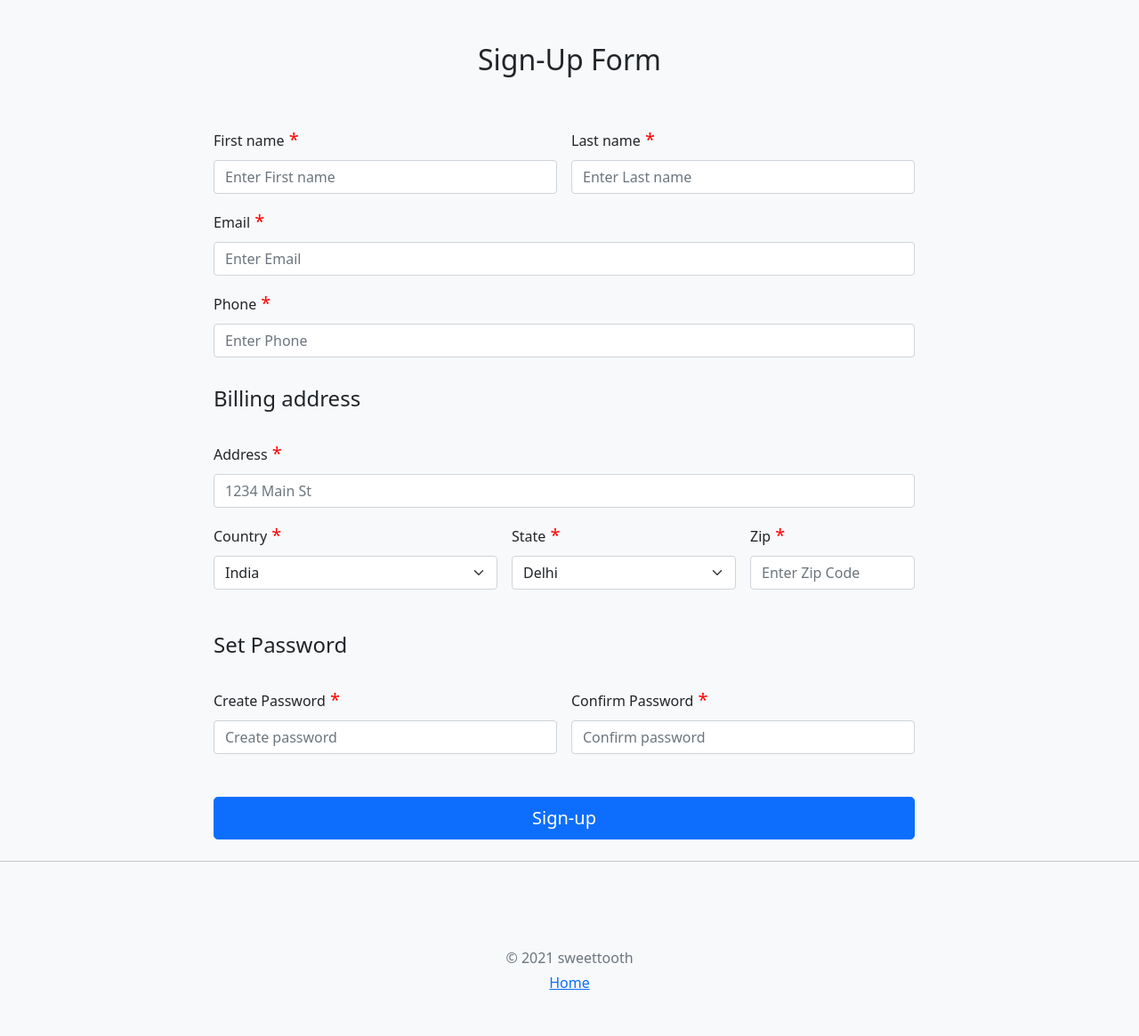
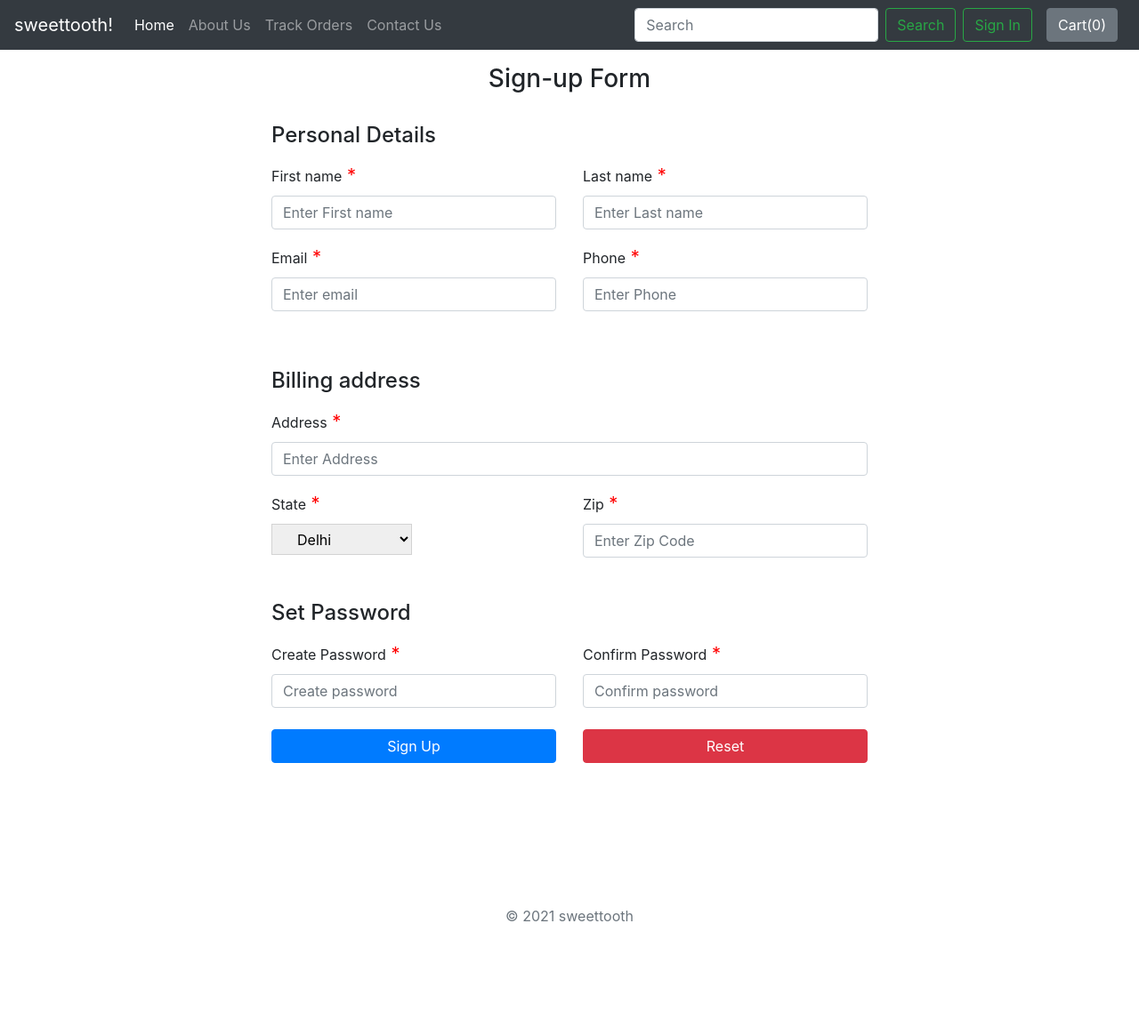
Before and after one commit to Ayushijain-vanshikaDua/DevProject, a Django app: page /shop/signup/ in a window 1280 px wide. Shown: the whole page at 89% size. After the commit the page ends 1036 px from the top, so only its background shows below. Run offline with Django 3.2, Linux system fonts and the light colour scheme; some libraries are stand-ins or nearby versions.

Commit message:
signin and signup changed

```diff
--- a/shop/templates/shop/basic.html
+++ b/shop/templates/shop/basic.html
@@ -62,5 +62,10 @@ sagittis lacus vel augue laoreet rutrum faucibus.">
     <script src="https://cdnjs.cloudflare.com/ajax/libs/popper.js/1.14.6/umd/popper.min.js" integrity="sha384-wHAiFfRlMFy6i5SRaxvfOCifBUQy1xHdJ/yoi7FRNXMRBu5WHdZYu1hA6ZOblgut" crossorigin="anonymous"></script>
     <script src="https://stackpath.bootstrapcdn.com/bootstrap/4.2.1/js/bootstrap.min.js" integrity="sha384-B0UglyR+jN6CkvvICOB2joaf5I4l3gm9GU6Hc1og6Ls7i6U/mkkaduKaBhlAXv9k" crossorigin="anonymous"></script>
     {% block js %} {% endblock %}
+
+    <footer class="my-5 pt-5 text-muted text-center text-small">
+      <p class="mb-1">&copy; 2021 sweettooth</p>
+    </footer>
+
   </body>
 </html>
--- a/shop/templates/shop/signup.html
+++ b/shop/templates/shop/signup.html
@@ -1,29 +1,11 @@
-<!doctype html>
-<html lang="en">
-  <head>
-    <meta charset="utf-8">
-    <meta name="viewport" content="width=device-width, initial-scale=1">
-    <meta name="description" content="">
-    <meta name="author" content="Mark Otto, Jacob Thornton, and Bootstrap contributors">
-    <meta name="generator" content="Hugo 0.88.1">
-    <title>sweettooth | Sign-up</title>
+{% extends 'shop/basic.html' %}
 
-    <link rel="canonical" href="https://getbootstrap.com/docs/5.1/examples/checkout/">
+{% block title%}sweettooth | Sign Up{% endblock %}
 
-    <!-- Bootstrap core CSS -->
-    <link href="https://getbootstrap.com/docs/5.1/dist/css/bootstrap.min.css" rel="stylesheet" integrity="sha384-F3w7mX95PdgyTmZZMECAngseQB83DfGTowi0iMjiWaeVhAn4FJkqJByhZMI3AhiU" crossorigin="anonymous">
-
-    <!-- Favicons -->
-
-    <link rel="manifest" href="https://getbootstrap.com/docs/5.1/assets/img/favicons/manifest.json">
-    <link rel="mask-icon" href="https://getbootstrap.com/docs/5.1/assets/img/favicons/safari-pinned-tab.svg" color="#7952b3">
-    <meta name="theme-color" content="#7952b3">
-
-
-    <style>
-    .container {
-        max-width:800px;
-        padding-left:0px;
+{% block css %}
+.container{
+    padding-top:50px;
+    max-width:700px;
 }
 
 .required:after {
@@ -32,116 +14,112 @@
     font-size: 20px;
 }
 
-      .bd-placeholder-img {
-        font-size: 1.125rem;
-        text-anchor: middle;
-        -webkit-user-select: none;
-        -moz-user-select: none;
-        user-select: none;
-      }
-
 @media (min-width: 768px) {
     .bd-placeholder-img-lg {
     font-size: 3.5rem;
     }
 }
-    </style>
+{% endblock %}
 
-  </head>
-  <body class="bg-light">
+{% block body %}
 
-    <div class="py-5 text-center">
-      <h2>Sign-Up Form</h2>
+<div class="container py-3">
+    <h3 class="text-center">Sign-up Form</h3><br>
+    <form action="/shop/signup/" method="post">{% csrf_token %}
+
+    <h4 class="mb-3">Personal Details</h4>
+
+    <div class="row">
+        <div class="col">
+            <div class="form-group">
+                <label class="required" for="firstName">First name</label>
+                <input type="text" class="form-control" id="firstName" name="firstName" placeholder="Enter First name" required>
+            </div>
         </div>
 
-    <div class="container">
-    <main>
-
-      <form method="POST" action="/shop/signup/">
-        {% csrf_token %}
-        <div class="row g-3">
-          <div class="col-sm-6">
-            <label for="firstName" class="form-label required">First name</label>
-            <input type="text" class="form-control" id="firstName" name="firstName" placeholder="Enter First name" value="" required>
+        <div class="col">
+            <div class="form-group">
+                <label class="required" for="lastName">Last name</label>
+                <input type="text" class="form-control" id="lastName" name="lastName" placeholder="Enter Last name" required>
+            </div>
+        </div>
     </div>
 
-          <div class="col-sm-6">
-            <label for="lastName" class="form-label required">Last name</label>
-            <input type="text" class="form-control" id="lastName" name="lastName" placeholder="Enter Last name" value="" required>
+    <div class="row">
+        <div class="col">
+            <div class="form-group">
+                <label class="required" for="name">Email</label>
+                <input type="email" class="form-control" id="email" name='email' placeholder="Enter email" required>
+            </div>
         </div>
 
-          <div class="col-12">
-            <label for="email" class="form-label required">Email</label>
-            <input type="email" class="form-control" id="email" name="email" placeholder="Enter Email">
+        <div class="col">
+            <div class="form-group">
+                <label class="required" for="phone">Phone</label>
+                <input type="tel" class="form-control" id="phone" name="phone" placeholder="Enter Phone" required>
+            </div>
+        </div>
     </div>
 
+    <h4 class="mb-3 mt-5">Billing address</h4>
 
-          <div class="col-12 mb-3">
-            <label for="phone" class="form-label required">Phone</label>
-            <input type="tel" class="form-control" id="phone" name="phone" placeholder="Enter Phone" required>
+    <div class="form-group">
+        <label class="required" for="address">Address</label>
+        <input type="text" class="form-control" id="address" name="address" placeholder="Enter Address" required>
     </div>
 
-
-          <h4 class="mb-3">Billing address</h4>
-          <div class="col-12">
-            <label for="address" class="form-label required">Address</label>
-            <input type="text" class="form-control" id="address" name="address" placeholder="1234 Main St" required>
-          </div>
-
-          <div class="col-md-5">
-            <label for="country" class="form-label required">Country</label>
-            <select class="form-select" id="country" name="country" required>
-            <option value="India">India</option>
+    <div class="row">
+        <div class="col">
+            <label for="state" class="form-label required">State</label><br>
+            <select class="form-select px-4" style="height:35px; border-color:#D3D3D3" id="state" name="state" required>
+                <option value="Delhi" selected>Delhi</option>
+                <option value="Mumbai">Mumbai</option>
+                <option value="Pune">Pune</option>
+                <option value="Chandigarh">Chandigarh</option>
+                <option value="Kolkata">Kolkata</option>
             </select>
         </div>
 
-          <div class="col-md-4">
-            <label for="state" class="form-label required">State</label>
-            <select class="form-select" id="state" name="state" required>
-            <option value="Delhi">Delhi<option>
-            <option value="Mumbai">Mumbai<option>
-            <option value="Pune">Pune<option>
-            <option value="Chandigarh">Chandigarh<option>
-            <option value="Kolkata">Kolkata<option>
-            </select>
+        <div class="col">
+            <label for="zip" class="required">Zip</label>
+            <input type="text" class="form-control" id="zip" name="zip" placeholder="Enter Zip Code" required>
         </div>
-
-          <div class="col-md-3">
-            <label for="zip" class="form-label required">Zip</label>
-            <input type="text" class="form-control" id="zip" name="zip" placeholder="Enter Zip Code" required>
     </div>
 
     <h4 class="mb-3 mt-5">Set Password</h4>
-          <div class="col-6">
-            <label for="password" class="form-label required">Create Password</label>
+
+    <div class="row">
+        <div class="col">
+            <label for="password" class="required">Create Password</label>
             <input type="password" class="form-control" id="password" name="password1" placeholder="Create password" required>
         </div>
 
-          <div class="col-6">
-            <label for="password" class="form-label required">Confirm Password</label>
+        <div class="col">
+            <label for="password" class="required">Confirm Password</label>
             <input type="password" class="form-control" id="password" name="password2" placeholder="Confirm password" required>
         </div>
     </div>
+    <br>
 
-        <button class="w-100 btn btn-primary btn-lg mt-5" type="submit">Sign-up</button>
-
+    <div class="row">
+        <div class="col">
+            <button type="submit" class="w-100 btn btn-primary">Sign Up</button>
+        </div>
+        <div class="col">
+            <button type="reset" class="w-100 btn btn-danger">Reset</button>
+        </div>
     </div>
 
-      <hr class="my-4">
+    <br><br>
 </form>
-  </main>
 </div>
+{% endblock %}
 
-
-  <footer class="my-5 pt-5 text-muted text-center text-small">
-    <p class="mb-1">&copy; 2021 sweettooth</p>
-    <ul class="list-inline">
-      <li class="list-inline-item"><a href="/shop/">Home</a></li>
-    </ul>
-  </footer>
-
-
-<script src="https://getbootstrap.com/docs/5.1/dist/js/bootstrap.bundle.min.js" integrity="sha384-/bQdsTh/da6pkI1MST/rWKFNjaCP5gBSY4sEBT38Q/9RBh9AH40zEOg7Hlq2THRZ" crossorigin="anonymous"></script>
-
-</body>
-</html>
+{% block js%}
+<script>
+{% if thank %}
+//alert('Thanks for contacting us. We will get back to you soon!');
+//document.location = "/shop/contact";
+{% endif %}
+</script>
+{% endblock %}
--- a/shop/urls.py
+++ b/shop/urls.py
@@ -12,4 +12,6 @@ urlpatterns = [
     path('login/', views.loginUser, name="login"),
     path('logout/', views.logoutUser, name="logout"),
     path('signup/', views.signup, name="signup"),
+    path('temp/', views.temp, name="temp"),
+    path('temp2/', views.temp2, name="temp2"),
 ]
--- a/shop/views.py
+++ b/shop/views.py
@@ -129,3 +129,9 @@ def signup(request):
         return redirect("/shop/login")
     else:
         return render(request, 'shop/signup.html')
+
+def temp(request):
+    return render(request, 'shop/temp.html')
+
+def temp2(request):
+    return render(request, 'shop/temp2.html')
```
Also changed, not shown: shop/templates/shop/about.html (+0 -63 lines), shop/templates/shop/login.html (+37 -61 lines), shop/templates/shop/temp3.html (added, +147 -0 lines), shop/templates/shop/temp4.html (added, +71 -0 lines), db.sqlite3. Lines whose indentation alone changed are shown as unchanged.
